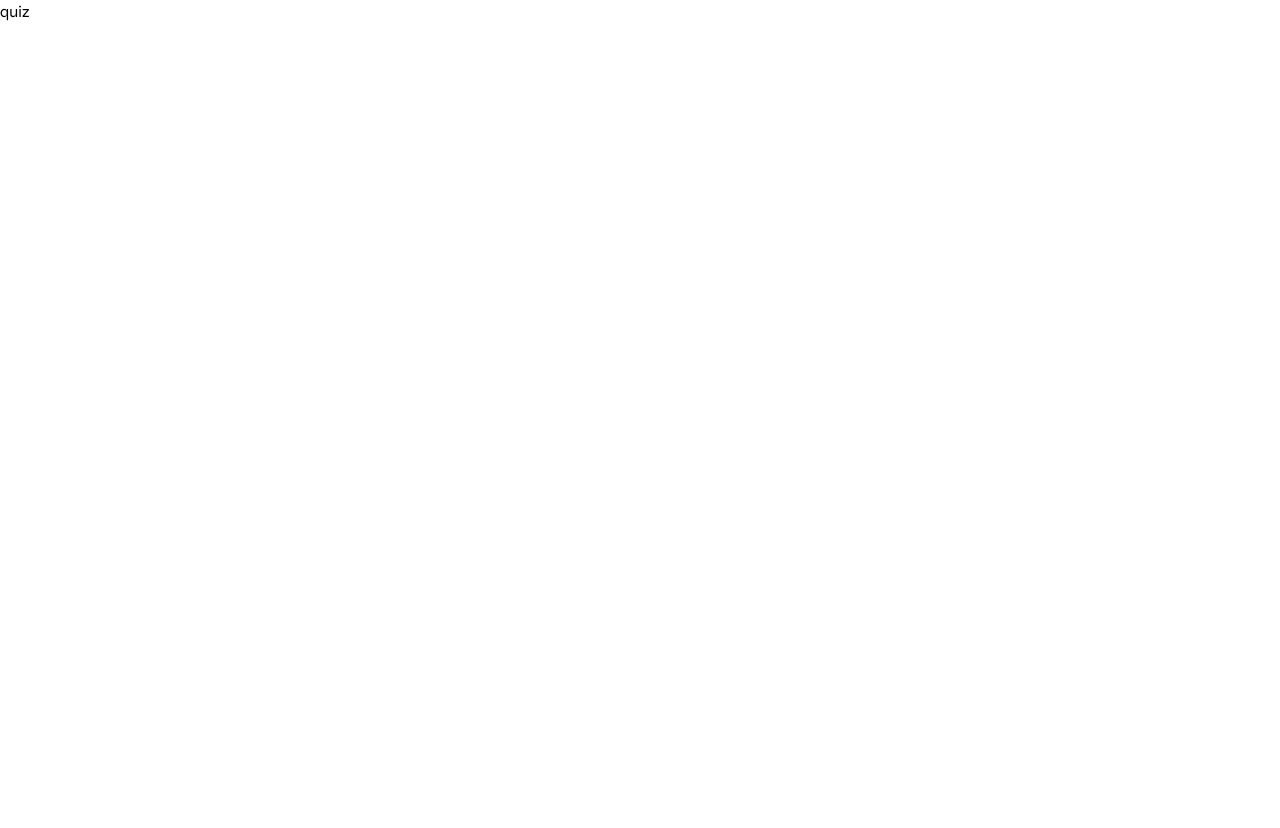
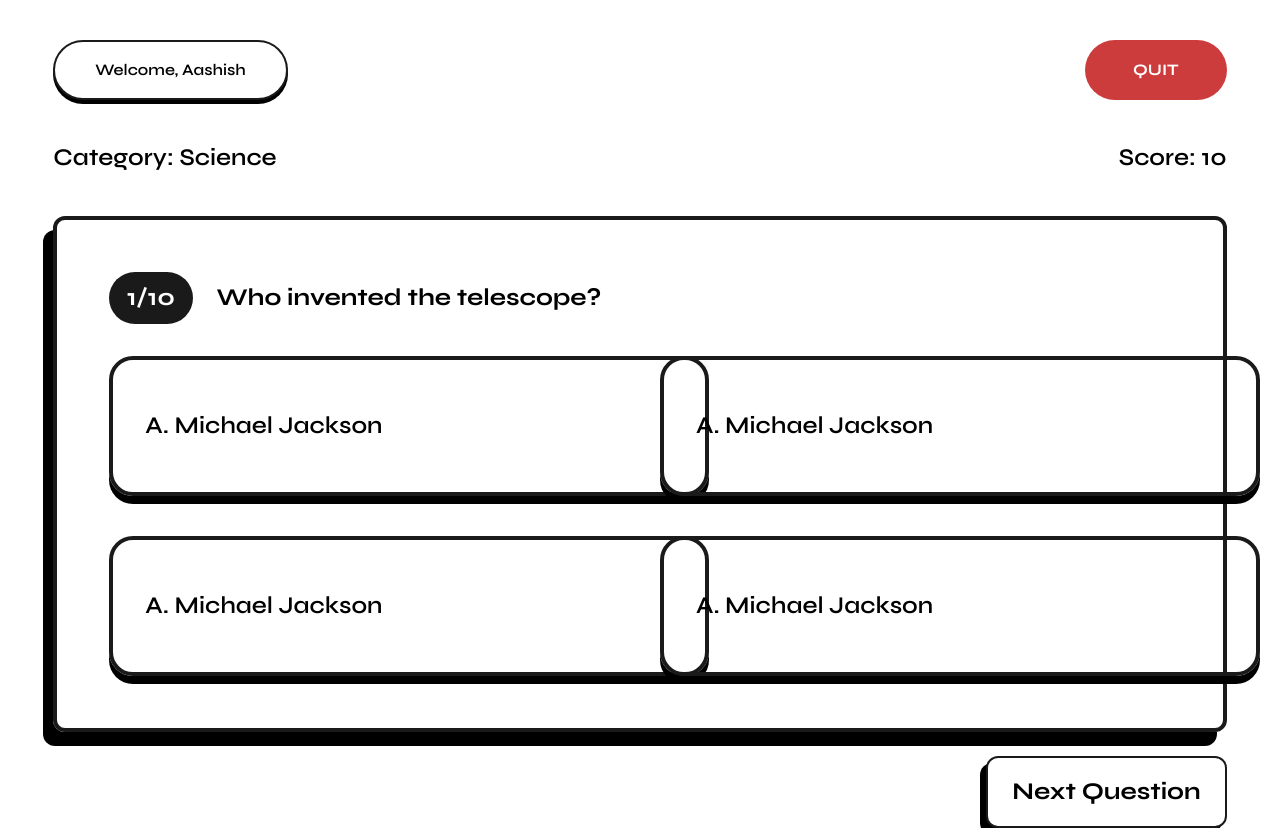
Before and after one commit to aashkadel99/quizopia, a React (Vite) app: page /quiz in a window 1280 px wide. Before the commit the page ends 800 px from the top, so only its background shows below. Built offline with nearby package versions, Linux system fonts and the light colour scheme.

Commit message:
styled quiz page

```diff
--- /dev/null
+++ b/src/components/Options.jsx
@@ -0,0 +1,11 @@
+// import React from 'react'
+
+const Options = () => {
+  return (
+    <div className="w-[37.5rem] border-4 border-black py-[3rem] px-[2rem] rounded-3xl options-shadow">
+      <p className="text-[1.5rem] font-semibold">A. Michael Jackson</p>
+    </div>
+  );
+};
+
+export default Options;
--- a/src/index.css
+++ b/src/index.css
@@ -8,8 +8,24 @@ body {
   font-family: "Syne", sans-serif;
 }
 
-.form-shadow{
-  box-shadow: -17px 17px 0px 0px #1A1A1A;
+.form-shadow {
+  box-shadow: -17px 17px 0px 0px #1a1a1a;
+}
+
+.welcome-shadow {
+  box-shadow: 0px 4px 0px 0px #000;
+}
+
+.quiz-shadow {
+  box-shadow: -10px 14px 0px 0px #000;
+}
+
+.next-shadow{
+  box-shadow: -6px 7px 0px 0px #000;
+}
+
+.options-shadow{
+  box-shadow: 0px 8px 0px 0px #000;
 }
 
 /* .illustrations{
@@ -17,7 +33,8 @@ body {
 } */
 
 @keyframes animateUpDown {
-  0%, 100% {
+  0%,
+  100% {
     transform: translateY(0);
   }
   50% {
@@ -25,22 +42,22 @@ body {
   }
 }
 
-.animate-one{
+.animate-one {
   animation: animateUpDown 2s ease-in-out infinite;
 }
 
-.animate-two{
+.animate-two {
   animation: animateUpDown 1.5s ease-in-out infinite;
 }
 
-.animate-three{
+.animate-three {
   animation: animateUpDown 1.3s ease-in-out infinite;
 }
 
-.animate-four{
+.animate-four {
   animation: animateUpDown 2s ease-in-out infinite;
 }
 
-.animate-five{
+.animate-five {
   animation: animateUpDown 2s ease-in-out infinite;
 }
--- a/src/main.jsx
+++ b/src/main.jsx
@@ -13,12 +13,12 @@ const router = createBrowserRouter([
   },
   {
     path: "/quiz",
-    element: <Quiz/>
+    element: <Quiz />,
   },
   {
     path: "/leaderboard",
-    element: <Leaderboard/>
-  }
+    element: <Leaderboard />,
+  },
 ]);
 
 ReactDOM.createRoot(document.getElementById("root")).render(
--- a/src/pages/quiz.jsx
+++ b/src/pages/quiz.jsx
@@ -1,5 +1,46 @@
+// import React from 'react'
 
+import PageLayout from "../layouts/PageLayout";
+import Options from "../components/Options"
 
 export default function quiz() {
-  return <div>quiz</div>;
+  return (
+    <div>
+      <PageLayout>
+        <nav className="flex justify-between my-[2.5rem]">
+          <p className="bg-white border-2 border-black py-[1rem] px-[2.5rem] rounded-full text-[1rem] font-semibold welcome-shadow">
+            Welcome, Aashish
+          </p>
+          <button className="bg-red rounded-full py-[0.5rem] px-[3rem] text-[1rem] text-white font-bold hover:bg-darkRed">
+            QUIT
+          </button>
+        </nav>
+        <div className="category-score flex justify-between mb-[2.5rem]">
+          <p className="text-[1.5rem] font-semibold">Category: Science</p>
+          <p className="text-[1.5rem] font-semibold">Score: 10</p>
+        </div>
+        <div className="quiz-content w-full border-4 border-black rounded-xl py-[3.25rem] px-[3.25rem] mb-[1.5rem] quiz-shadow">
+          <div className="question-wrapper flex items-center gap-[1.5rem] mb-8">
+            <p className="question-number bg-black text-white text-[1.5rem] font-bold px-[1.1rem] py-[0.5rem] rounded-full">
+              1/10
+            </p>
+            <p className="question text-[1.5rem] font-bold">
+              Who invented the telescope?
+            </p>
+          </div>
+          <div className="options w-full grid grid-cols-2 gap-10">
+            <Options/>
+            <Options/>
+            <Options/>
+            <Options/>
+          </div>
+        </div>
+        <div className="next-button w-full flex justify-end">
+          <button className="bg-white text-[1.5rem] font-bold px-[1.5rem] py-[1rem] border-2 border-black rounded-xl next-shadow">
+            Next Question
+          </button>
+        </div>
+      </PageLayout>
+    </div>
+  );
 }
--- a/tailwind.config.js
+++ b/tailwind.config.js
@@ -11,7 +11,8 @@ export default {
     colors: {
       'black': '#1A1A1A',
       'white': "#ffffff",
-      'red': '#CD3C3D'
+      'red': '#CD3C3D',
+      'darkRed': '#A52425'
     }
   },
   plugins: [],
```
